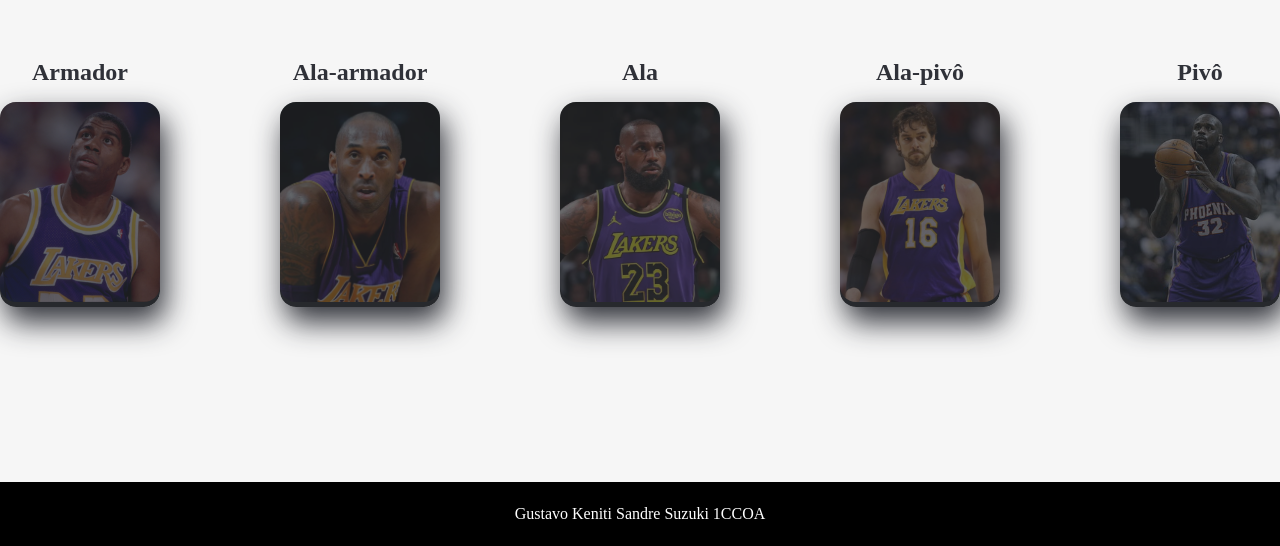
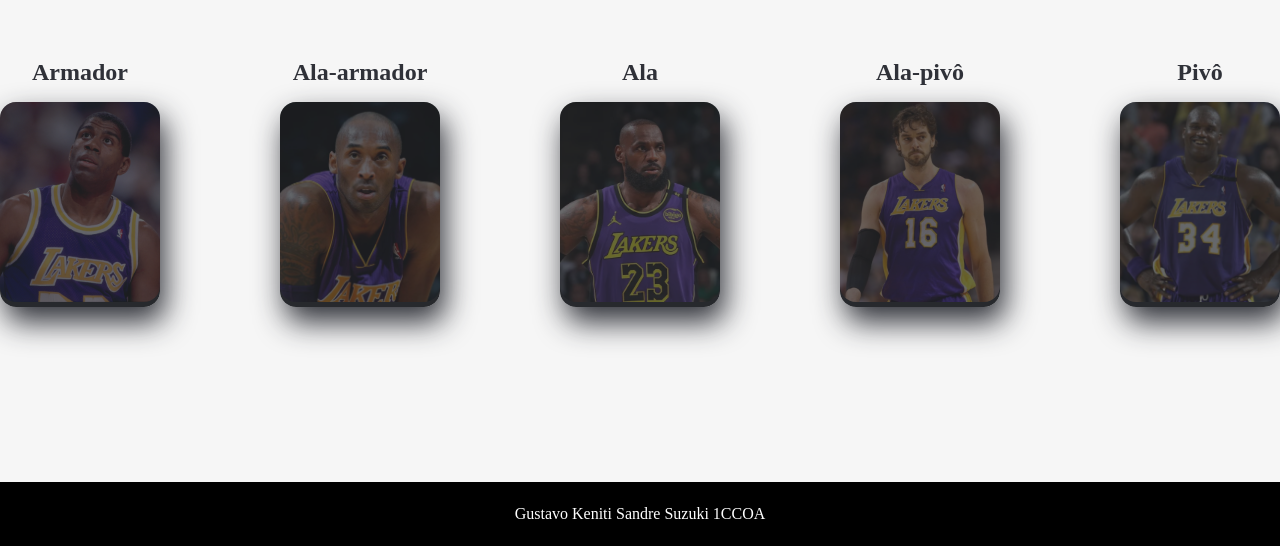
Before and after one commit to gustavokeniti/Projeto-Individual, a website: page web-data-viz/public/escolha-posicao.html in a window 1280 px wide. Shown: the part 254-800 px from the top of the page. Drawn offline with Linux system fonts and the light colour scheme; a web font is replaced by a local one.

Commit message:
trocando foto oneal

```diff
--- a/web-data-viz/public/assets/css/escolha-posicao.css
+++ b/web-data-viz/public/assets/css/escolha-posicao.css
@@ -242,7 +242,7 @@
     height: 25vh;
     width: 20vh;
     border-radius: 2vh;
-    background-image: url('../imgs/oneal2.jpg');
+    background-image: url('../imgs/oneal2.webp');
     background-size: cover;
     background-position: center;
     border: none;
```
Also changed, not shown: web-data-viz/public/assets/imgs/oneal2.jpg (deleted), web-data-viz/public/assets/imgs/oneal2.webp (added).
